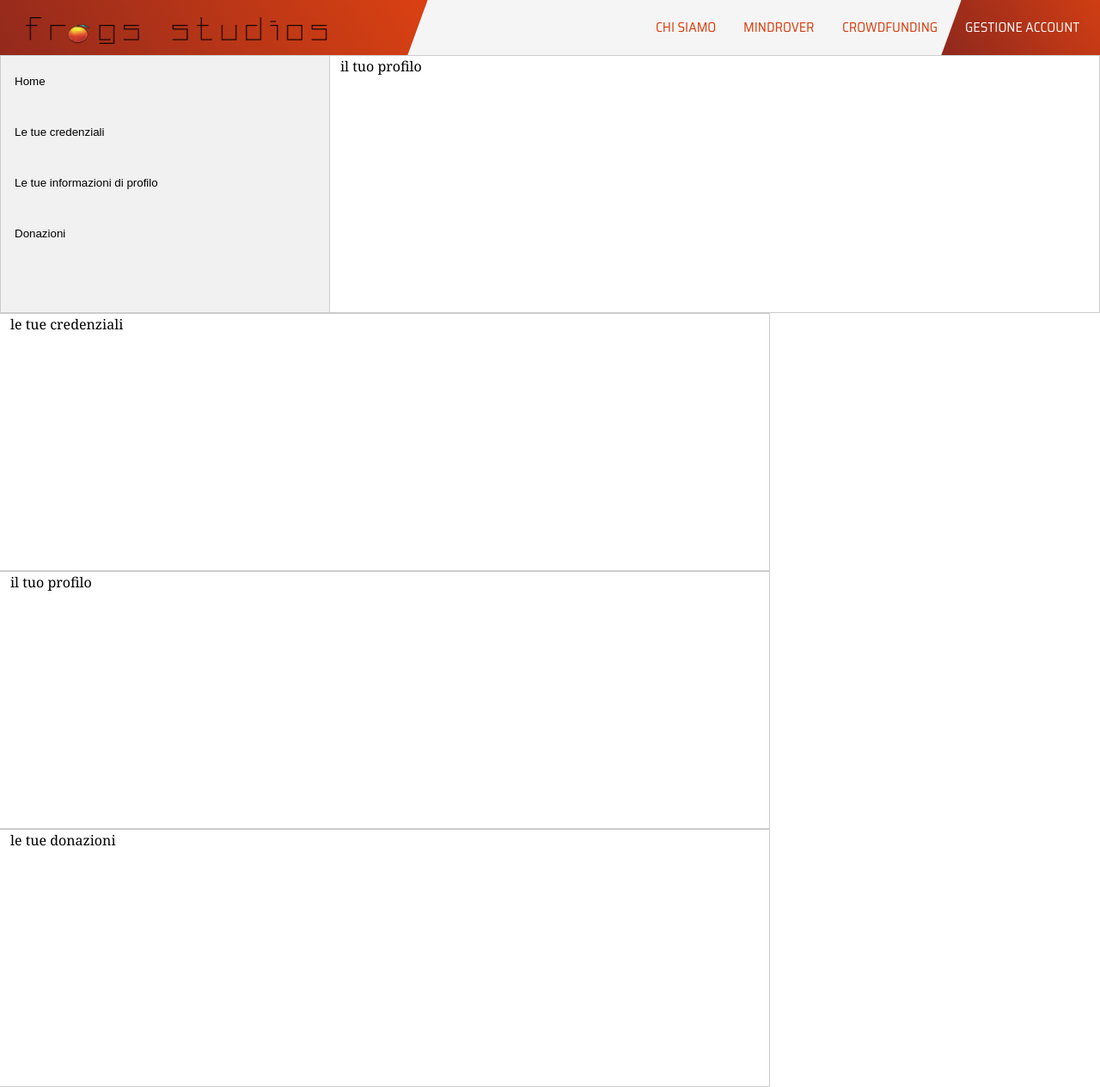
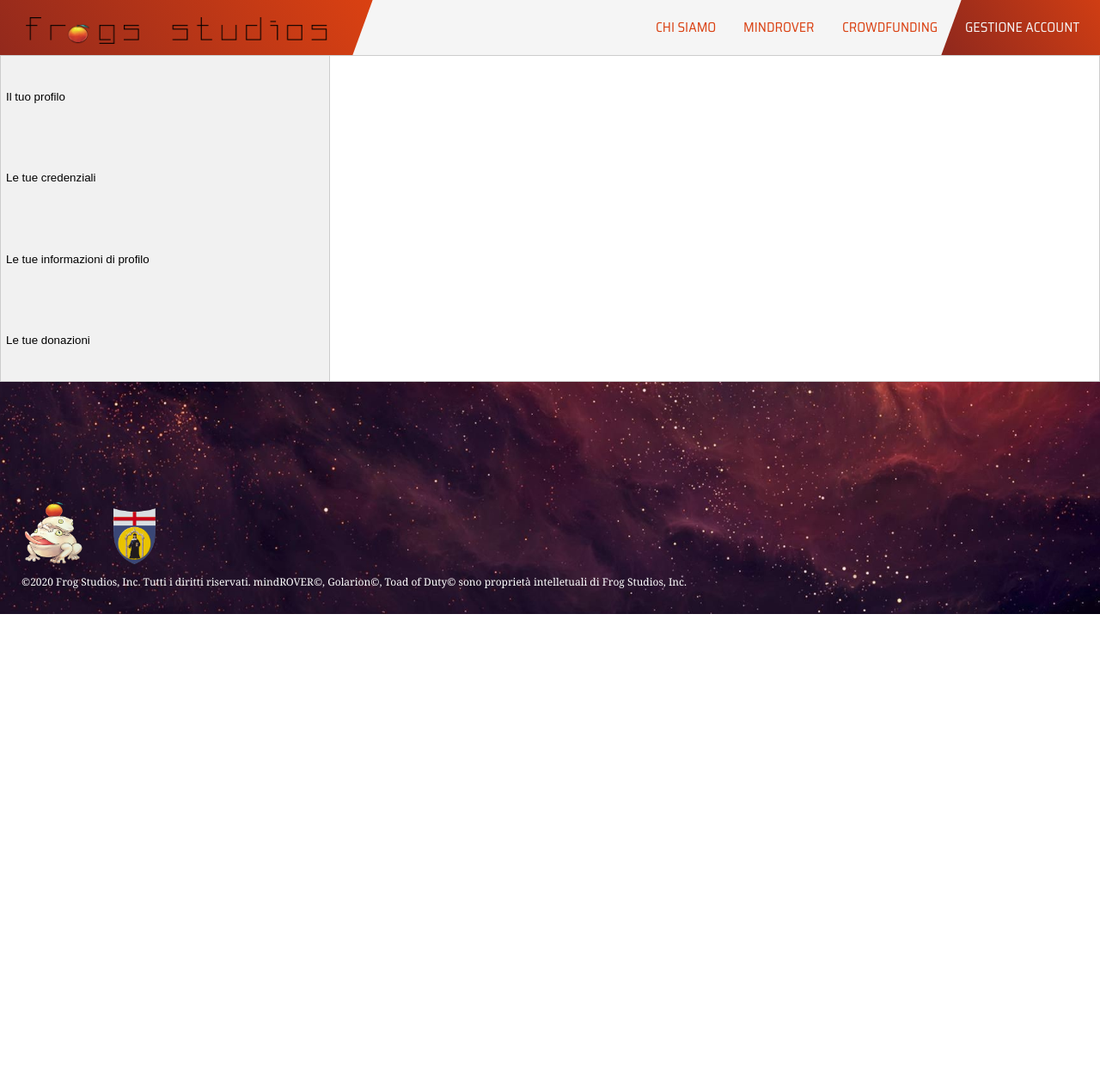
Before and after one commit to programmatoroSeduto/MindRover, a PHP site: page /saw/profiloprivato.php in a window 1280 px wide. Shown: the whole page at 86% size. After the commit the page ends 714 px from the top, so only its background shows below. Run offline with PHP 8.4, Linux system fonts and the light colour scheme; the visitor is signed in with stand-in values (Sample User, id 1).

Commit message:
Modifiche minori alle homepage e alla pagina di profilo privata

```diff
--- a/css/profile_settings_style.css
+++ b/css/profile_settings_style.css
@@ -9,7 +9,9 @@
     border: 1px solid #ccc;
     background-color: #f1f1f1;
     width: 30%;
-    min-height: 300px;
+    min-height: 380px;
+    display: flex;
+    flex-direction: column;
 }
 
 .tab button
@@ -17,13 +19,14 @@
     display: block;
     background-color: inherit;
     color: black;
-    padding: 22px 16px;
+    /* padding: 30px 15px; */
     width: 100%;
+    flex: 1;
     border: none;
     outline: none;
     text-align: left;
     cursor: pointer;
-    transition: 0.3s;
+    transition: 0.5s;
 }
 
 .tab button:hover
@@ -43,5 +46,5 @@
     border: 1px solid #ccc;
     width: 70%;
     border-left: none;
-    height: 300px;
+    height: 380px;
 }
--- a/html/profiloprivato.php
+++ b/html/profiloprivato.php
@@ -13,6 +13,7 @@ $ganesh = "ACCOUNT";
     <link type="text/css" rel="stylesheet" href="../css/utils/clearsheet.css">
     <link type="text/css" rel="stylesheet" href="../css/nav.css">
     <link type="text/css" rel="stylesheet" href="../css/fonts.css">
+    <link type="text/css" rel="stylesheet" href="../css/footer.css">
     <link type="text/css" rel="stylesheet" href="../css/profile_settings_style.css">
 </head>
 <body>
@@ -35,18 +36,36 @@ else
 ?>
     <div class="settings-container">
         <div class="tab">
-            <button class="tablinks" onclick="">Home</button>
+            <button class="tablinks" onclick="">Il tuo profilo</button>
             <button class="tablinks" onclick="">Le tue credenziali</button>
             <button class="tablinks" onclick="">Le tue informazioni di profilo</button>
-            <button class="tablinks" onclick="">Donazioni</button>
+            <button class="tablinks" onclick="">Le tue donazioni</button>
         </div>
 
         <div class="panel-container">
+            <div class="tabcontent"></div>
+            <!-- <div class="tabcontent">le tue credenziali</div>
             <div class="tabcontent">il tuo profilo</div>
-            <div class="tabcontent">le tue credenziali</div>
-            <div class="tabcontent">il tuo profilo</div>
-            <div class="tabcontent">le tue donazioni</div>
+            <div class="tabcontent">le tue donazioni</div> -->
         </div>
     </div>
+
+    <!-- Footer -->
+    <div class="footer-container footer-bg" style="min-height: 270px">
+        <div class="footer-content">
+
+            <img src="../assets/img/logo.png" style="width: 6%;">
+            <img src="../assets/img/unige.png" alt="Unige" style="width: 4%;">
+            <i class="fab fa-facebook-square d"></i>
+            <i class="fab fa-youtube d"></i>
+            <i class="fab fa-instagram d"></i>
+            <i class="fas fa-envelope d"></i>
+            <br>
+            <span style="font-size: 12px; letter-spacing: normal;">©2020 Frog Studios, Inc. Tutti i diritti riservati. mindROVER©,
+            Golarion©, Toad of Duty© sono proprietà intelletuali di Frog Studios, Inc.</span>
+
+        </div>
+    </div>
+
 </body>
 </html>
--- a/js/carousel.js
+++ b/js/carousel.js
@@ -10,9 +10,10 @@ function carouselImage(n)
         carousel_active_panel = carousel_elements_list.first();
     }
 
+    let animDuration = 500;
     //nascondi tutti i pannelli
     //panels.css({"display": "none"});
-    carousel_active_panel.fadeOut(600).css({"display": "none"});
+    carousel_active_panel.fadeOut(animDuration).css({"display": "none"});
 
     //visualizza solo il pannello indicato dal numero
     let elem = carousel_elements_list.first();
@@ -20,7 +21,7 @@ function carouselImage(n)
     {
         if(i == n)
         {
-            elem.fadeIn(600).css({"display": "block"});
+            elem.fadeIn(animDuration).css({"display": "block"});
             carousel_active_panel = elem;
         }
         else
```
Also changed, not shown: css/splash-carousel-style.css (+9 -5 lines), html/homepage.php (+11 -11 lines).
